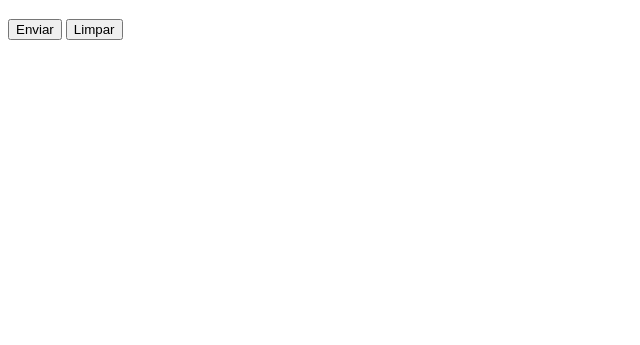
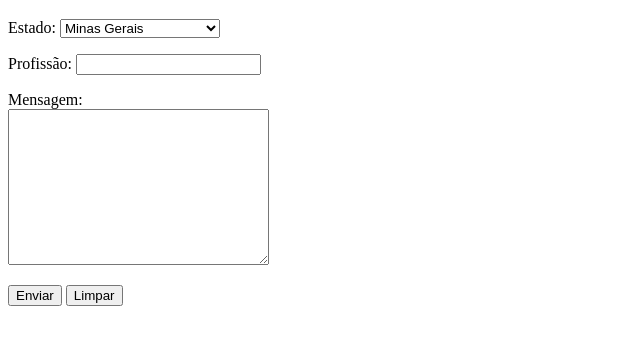
Before and after one commit to rogeriors/html-css, a plain HTML site: page exercicios/ex025/form007.html in a window 1280 px wide. Shown: the part 61-406 px from the top of the page, without its empty margins (0-640 px from the left). Drawn offline with Linux system fonts and the light colour scheme.

Commit message:
Update form007.html

```diff
--- a/exercicios/ex025/form007.html
+++ b/exercicios/ex025/form007.html
@@ -8,7 +8,36 @@
 <body>
     <h1>Exemplo de Formulário</h1>
     <form action="cadastro.php" method="post">
+        <p>
+            <label for="iest">Estado: </label>
+            <select name="est" id="iest">
+                <optgroup label="Região Sudeste">
+                    <option value="MG">Minas Gerais</option>
+                    <option value="SP">São Paulo</option>
+                    <option value="RJ">Rio de Janeiro</option>
+                </optgroup>
 
+                <optgroup label="Região Nordeste">
+                    <option value="MA">Maranhão</option>
+                    <option value="PE">Pernambuco</option>
+                    <option value="RN">Rio Grande do Norte</option>
+                </optgroup>
+            </select>
+        </p>
+        <p>
+            <label for="iprof">Profissão: </label>
+            <input type="text" name="prof" id="iprof" list="lsprof">
+            <datalist id="lsprof">
+                <option>Administrador</option>
+                <option>Contabilista</option>
+                <option>Desenvolvedor</option>
+                <option>Professor</option>
+            </datalist>
+        </p>
+        <p>
+            <label for="imsg">Mensagem: </label><br>
+            <textarea name="msg" id="imsg" cols="30" rows="10"></textarea>
+        </p>
         <p>
             <input type="submit" value="Enviar">
             <input type="reset" value="Limpar">
```
